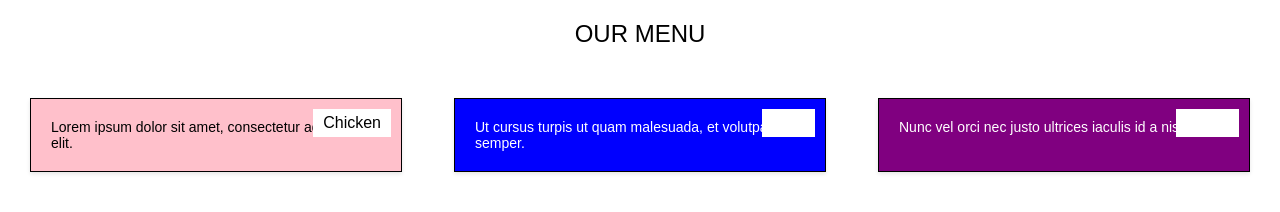
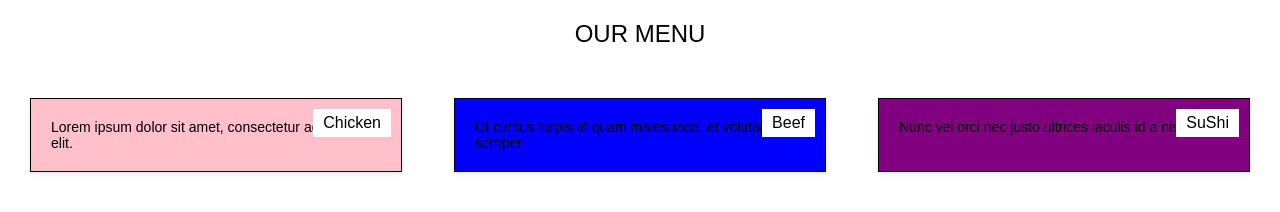
Before and after one commit to xm-wq/module2-solution, a plain HTML site: page index.html in a window 1280 px wide. Drawn offline with Linux system fonts and the light colour scheme.

Commit message:
index.html

```diff
--- a/index.html
+++ b/index.html
@@ -27,6 +27,9 @@
       border: 1px solid #000; /* Add black border */
       box-shadow: 0px 2px 4px rgba(0, 0, 0, 0.1);
     }
+     .yellow-bg {
+      background-color: yellow; /* Change background color to yellow */
+    }
 
     .pink-bg {
       background-color: pink;
@@ -35,12 +38,12 @@
 
     .blue-bg {
       background-color: blue;
-      color: white;
+      color: #000;
     }
 
     .purple-bg {
       background-color: purple;
-      color: white;
+      color: #000;
     }
 
     .section-title {
```
